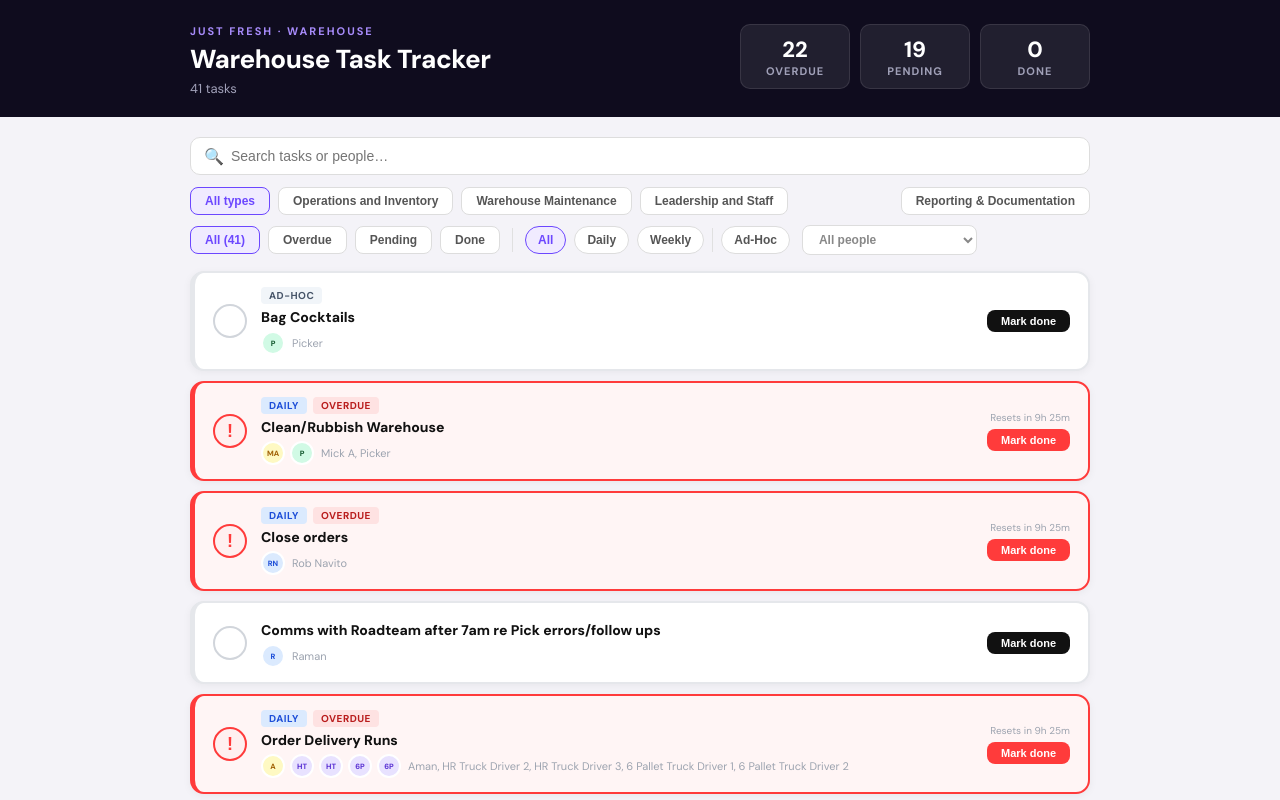
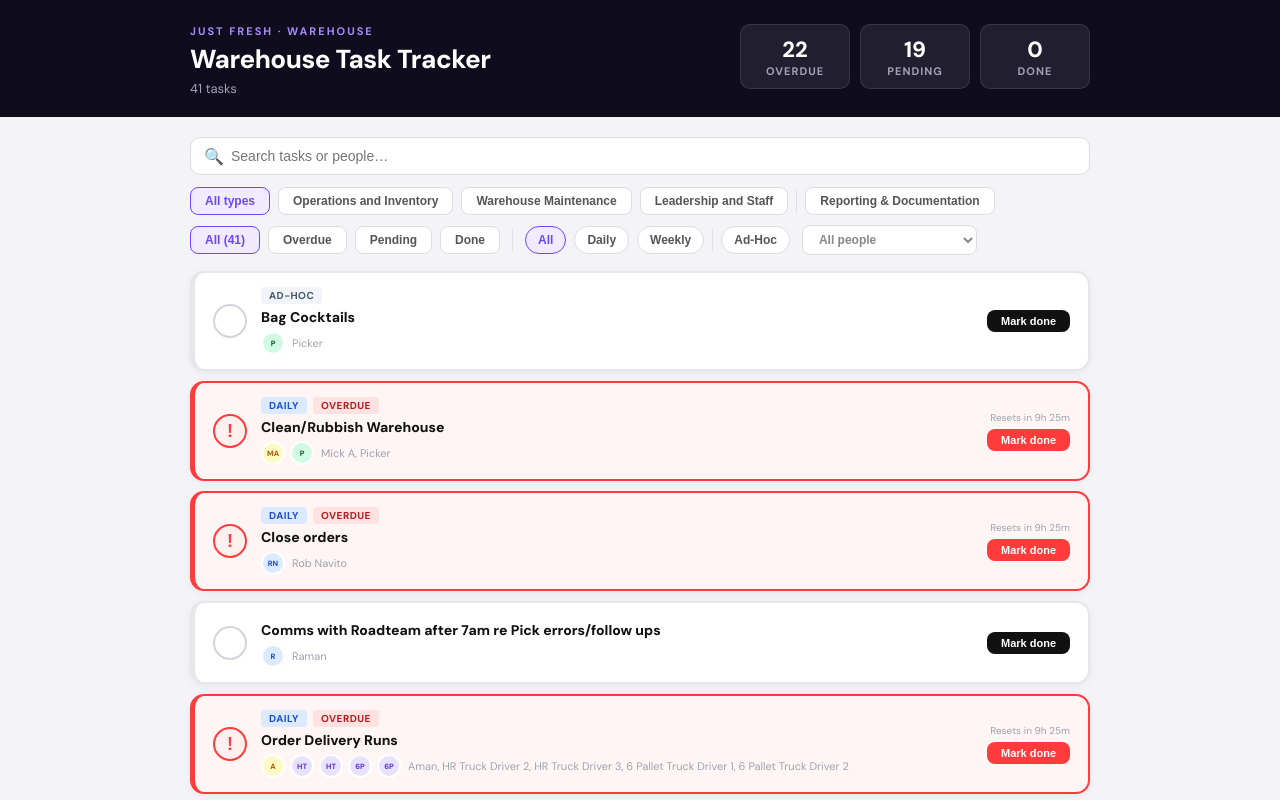
Before and after one commit to jfsimo/warehouse-tasks, a React (Create React App) app: page / in a window 1280 px wide. Shown: the top 800 px of the page. Built offline with nearby package versions, Linux system fonts and the light colour scheme.

Commit message:
Fix Reporting & Documentation position — divider separator

```diff
--- a/src/App.js
+++ b/src/App.js
@@ -205,8 +205,9 @@ export default function App() {
                   {t === "All" ? "All types" : t}
                 </button>
               ))}
+              <div style={{ width:1, height:24, background:"#e0e0e0" }}/>
               <button onClick={() => setTypeFilter("Reporting & Documentation")}
-                style={{ marginLeft:"auto", padding:"6px 14px", borderRadius:8, border:`1.5px solid ${typeFilter==="Reporting & Documentation"?"#6c47ff":"#ddd"}`, background:typeFilter==="Reporting & Documentation"?"#f0ebff":"#fff", color:typeFilter==="Reporting & Documentation"?"#6c47ff":"#555", fontWeight:600, fontSize:12, cursor:"pointer" }}>
+                style={{ padding:"6px 14px", borderRadius:8, border:`1.5px solid ${typeFilter==="Reporting & Documentation"?"#6c47ff":"#ddd"}`, background:typeFilter==="Reporting & Documentation"?"#f0ebff":"#fff", color:typeFilter==="Reporting & Documentation"?"#6c47ff":"#555", fontWeight:600, fontSize:12, cursor:"pointer" }}>
                 Reporting & Documentation
               </button>
             </div>
```
